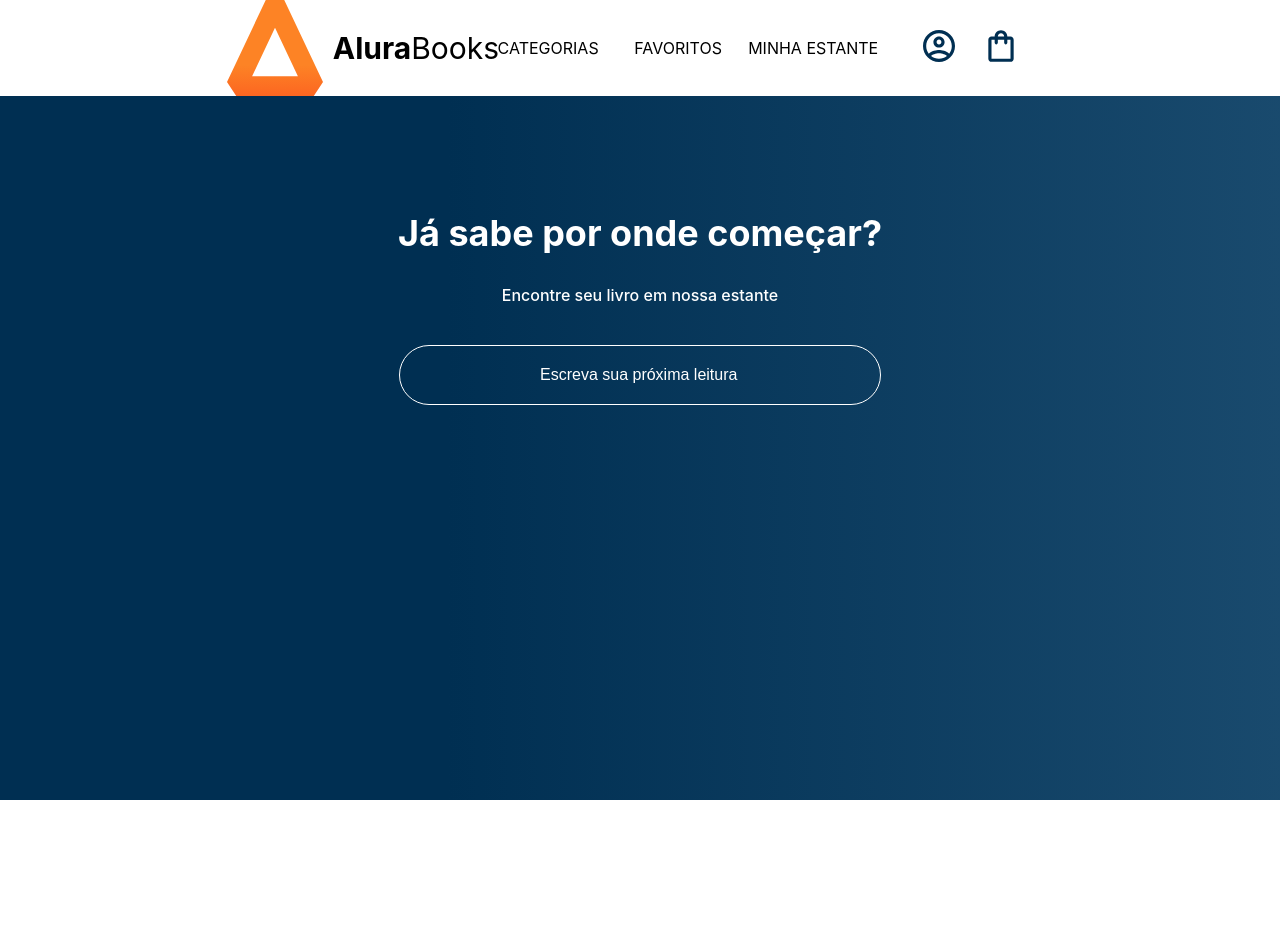
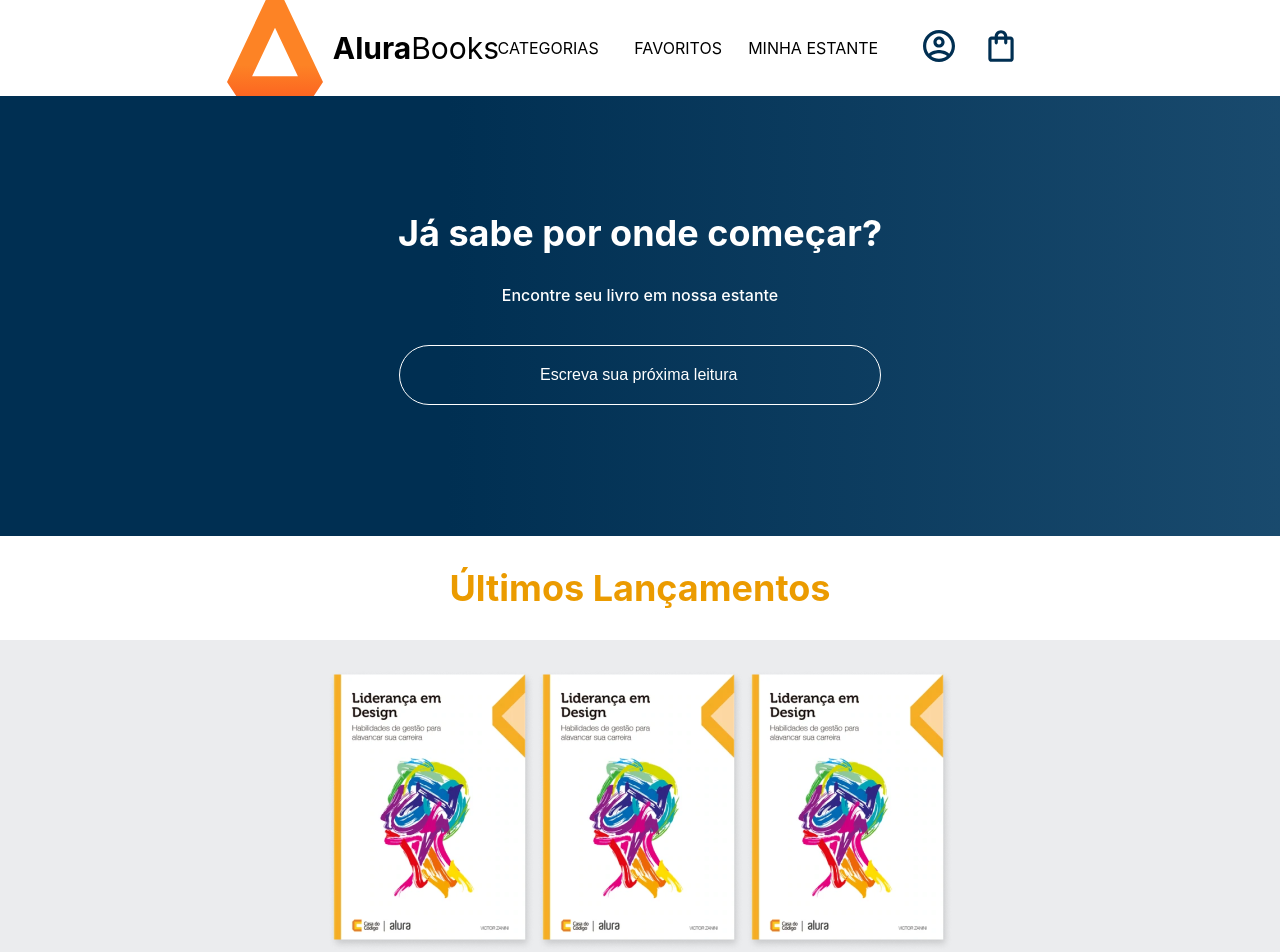
Before and after one commit to KaykSouza/alurabooks, a React (Create React App) app: page / in a window 1280 px wide. Shown: the top 952 px of the page. Before the commit the page ends 800 px from the top, so only its background shows below. Built offline with nearby package versions, Linux system fonts and the light colour scheme.

Commit message:
Ultimos Lançamentos

```diff
--- a/src/App.js
+++ b/src/App.js
@@ -1,5 +1,6 @@
 import Header from './componentes/Header';
 import Pesquisa from './componentes/Pesquisa';
+import UltimosLancamentos from './componentes/UltimosLancamentos';
 import styled from 'styled-components';
 
 
@@ -16,6 +17,7 @@ function App() {
     <AppContainer>
       <Header />
       <Pesquisa />
+      <UltimosLancamentos />
     </AppContainer>
   );
 }
--- /dev/null
+++ b/src/componentes/UltimosLancamentos/dadosUltimosLancamentos.js
@@ -0,0 +1,7 @@
+import livro from "../../imagens/livro.png"
+
+export const livros = [
+    {nome: 'Liderança em Design', src: livro, id: 1},
+    {nome: 'Cangaceiro JavaScript', src: livro, id: 3},
+    {nome: 'Apache Kafka e Spring Boot', src: livro, id: 4}
+]
--- /dev/null
+++ b/src/componentes/UltimosLancamentos/index.js
@@ -0,0 +1,42 @@
+import { livros } from "./dadosUltimosLancamentos"
+import styled from "styled-components"
+
+const UltimosLancamentosContainer = styled.section`
+    background-color: #EBECEE;
+    padding-bottom: 20px;
+    display: flex;
+    flex-direction: column;
+`
+
+const Titulo = styled.h2`
+    width: 100%;
+    padding: 30px 0;
+    background-color: #FFF;
+    color: #EB9B00;
+    font-size: 36px;
+    text-align: center;
+    margin: 0;
+`
+
+const NovosLivrosContainer = styled.div`
+    margin-top: 30px;
+    display: flex;
+    width: 100%;
+    justify-content: center;
+    cursor: pointer;
+`
+
+function UltimosLancamentos() {
+    return (
+        <UltimosLancamentosContainer>
+            <Titulo>Últimos Lançamentos</Titulo>
+            <NovosLivrosContainer>
+                {livros.map(livro => (
+                    <img src={livro.src}/>
+                ))}
+            </NovosLivrosContainer>
+        </UltimosLancamentosContainer>
+    )
+}
+
+export default UltimosLancamentos
```
